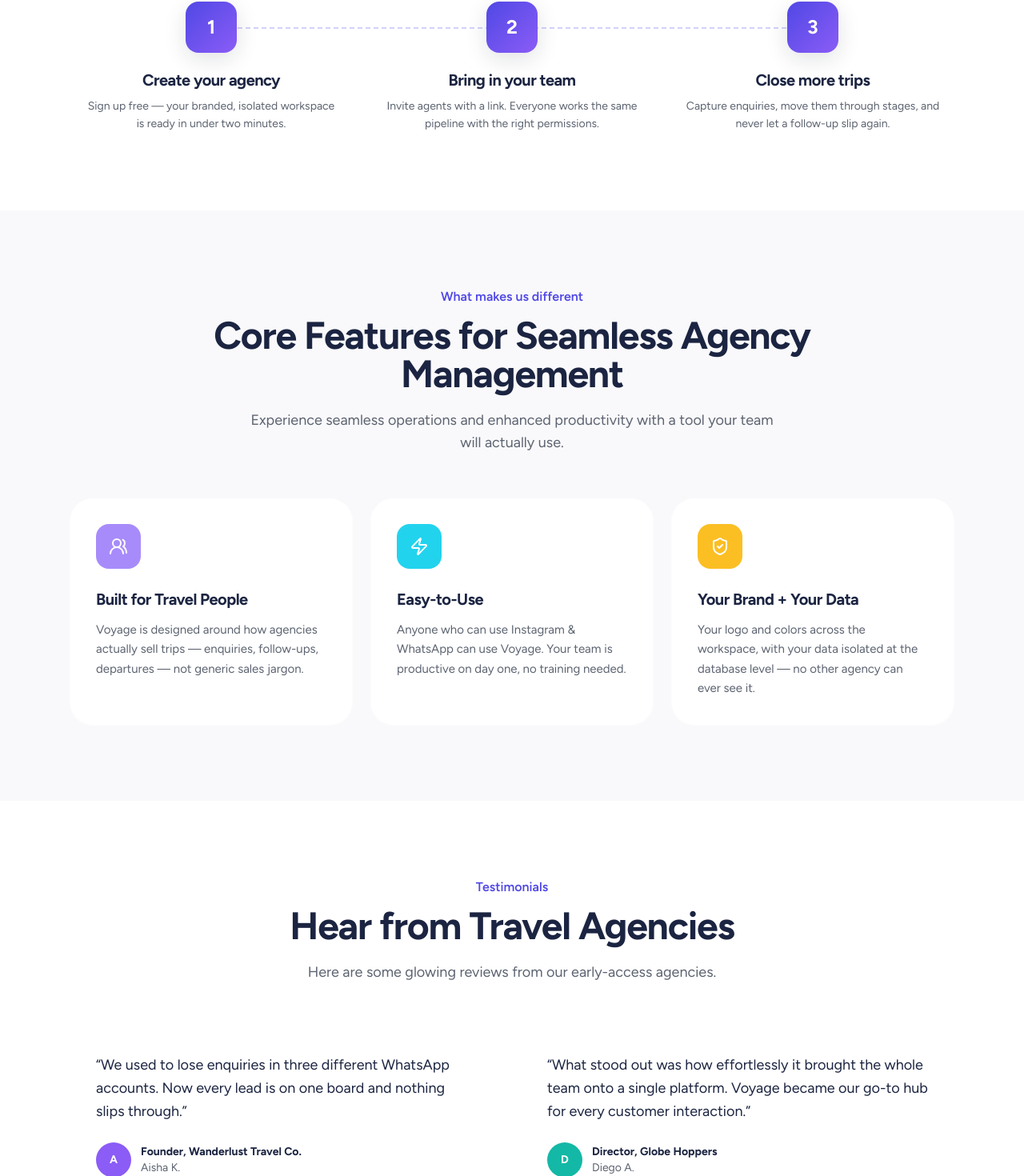
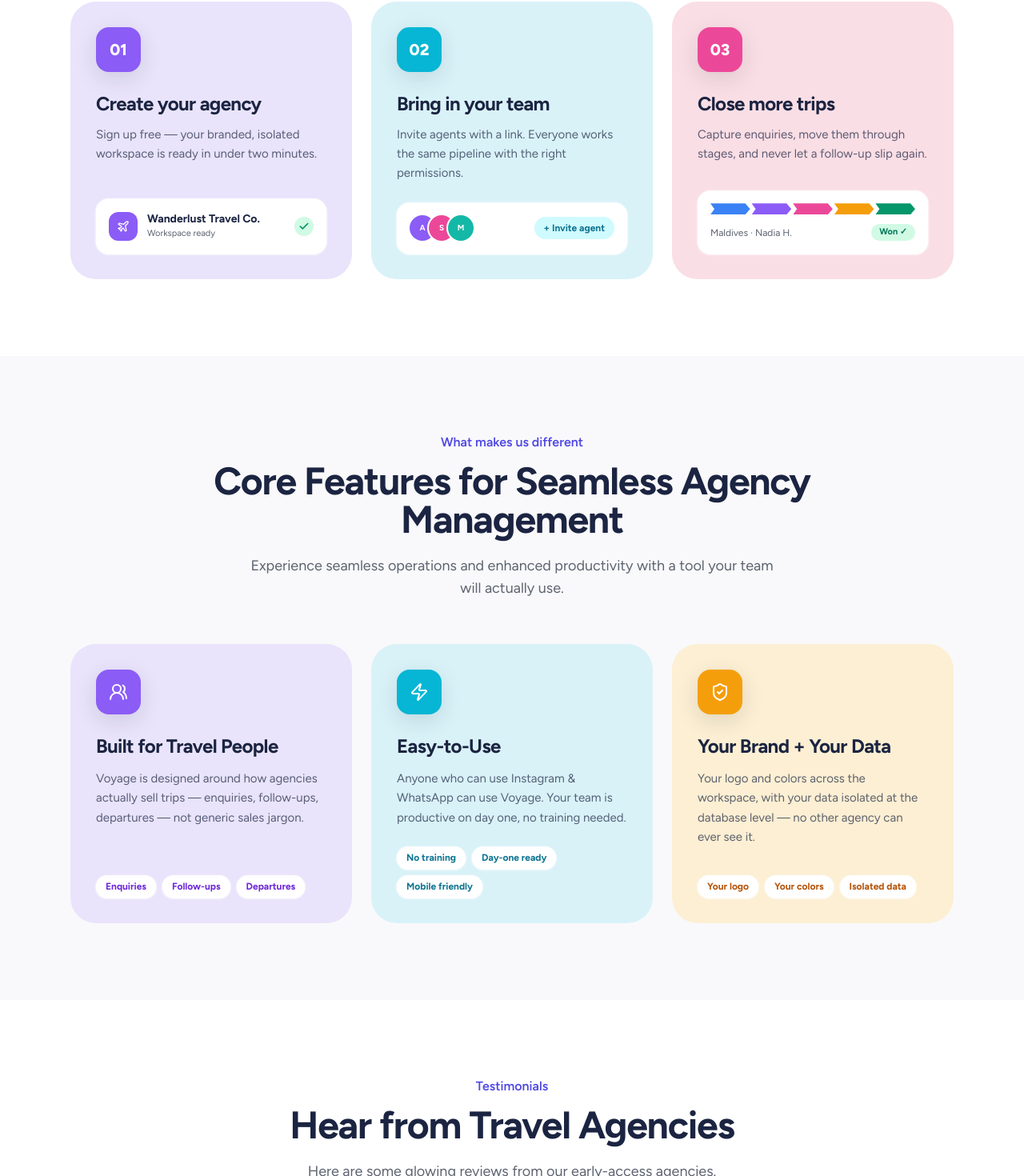
Before and after one commit to Manish01137/CRMTravelAgency, a React (Vite) app in the folder frontend/: page / in a window 1280 px wide. Shown: the part 5265-6735 px from the top of the page at 80% size. Built offline with nearby package versions, Linux system fonts and the light colour scheme; no server answers.

Commit message:
Colorful boxed redesign: getting-started steps, core features, testimonials

```diff
--- a/frontend/src/pages/LandingPage.tsx
+++ b/frontend/src/pages/LandingPage.tsx
@@ -1015,9 +1015,76 @@ function EcosystemSection() {
 /* ------------------------ NEW · how it works timeline ----------------------- */
 
 const STEPS = [
-  { n: 1, title: 'Create your agency', text: 'Sign up free — your branded, isolated workspace is ready in under two minutes.' },
-  { n: 2, title: 'Bring in your team', text: 'Invite agents with a link. Everyone works the same pipeline with the right permissions.' },
-  { n: 3, title: 'Close more trips', text: 'Capture enquiries, move them through stages, and never let a follow-up slip again.' },
+  {
+    n: '01',
+    title: 'Create your agency',
+    text: 'Sign up free — your branded, isolated workspace is ready in under two minutes.',
+    bg: 'bg-[#E9E4FB]',
+    tile: 'bg-violet-500',
+    inner: (
+      <div className="flex items-center gap-3 rounded-2xl bg-white p-4 shadow-card">
+        <span className="flex size-9 shrink-0 items-center justify-center rounded-xl bg-violet-500 text-white">
+          <Plane className="size-4" />
+        </span>
+        <div className="min-w-0 flex-1">
+          <p className="truncate text-sm font-bold text-foreground">Wanderlust Travel Co.</p>
+          <p className="text-[11px] text-muted-foreground">Workspace ready</p>
+        </div>
+        <span className="flex size-6 items-center justify-center rounded-full bg-emerald-100 text-emerald-600">
+          <Check className="size-3.5" strokeWidth={3} />
+        </span>
+      </div>
+    ),
+  },
+  {
+    n: '02',
+    title: 'Bring in your team',
+    text: 'Invite agents with a link. Everyone works the same pipeline with the right permissions.',
+    bg: 'bg-[#D9F2F8]',
+    tile: 'bg-cyan-500',
+    inner: (
+      <div className="flex items-center justify-between gap-3 rounded-2xl bg-white p-4 shadow-card">
+        <span className="flex -space-x-2">
+          {[
+            ['A', 'bg-violet-500'],
+            ['S', 'bg-pink-500'],
+            ['M', 'bg-teal-500'],
+          ].map(([letter, color]) => (
+            <span
+              key={letter}
+              className={cn('flex size-8 items-center justify-center rounded-full text-[10px] font-bold text-white ring-2 ring-white', color)}
+            >
+              {letter}
+            </span>
+          ))}
+        </span>
+        <span className="rounded-full bg-cyan-100 px-3 py-1.5 text-xs font-bold text-cyan-700">+ Invite agent</span>
+      </div>
+    ),
+  },
+  {
+    n: '03',
+    title: 'Close more trips',
+    text: 'Capture enquiries, move them through stages, and never let a follow-up slip again.',
+    bg: 'bg-[#FADEE5]',
+    tile: 'bg-pink-500',
+    inner: (
+      <div className="rounded-2xl bg-white p-4 shadow-card">
+        <div className="flex gap-0.5">
+          {['bg-blue-500', 'bg-violet-500', 'bg-pink-500', 'bg-amber-500', 'bg-emerald-600'].map((c, i) => (
+            <span
+              key={i}
+              className={cn('h-3.5 flex-1 [clip-path:polygon(0_0,calc(100%-6px)_0,100%_50%,calc(100%-6px)_100%,0_100%,5px_50%)]', c)}
+            />
+          ))}
+        </div>
+        <div className="mt-3 flex items-center justify-between">
+          <p className="text-xs text-muted-foreground">Maldives · Nadia H.</p>
+          <span className="rounded-full bg-emerald-100 px-2.5 py-0.5 text-[11px] font-bold text-emerald-700">Won ✓</span>
+        </div>
+      </div>
+    ),
+  },
 ];
 
 function HowItWorks() {
@@ -1026,29 +1093,28 @@ function HowItWorks() {
     <section id="how" className="py-24">
       <div className="mx-auto max-w-6xl px-4 sm:px-6">
         <SectionHeading eyebrow="Getting started" title="Up and Running in Minutes" subtitle="Three steps between you and a pipeline your whole team loves." />
-        <div className="relative mt-14 grid gap-10 md:grid-cols-3 md:gap-6">
-          {/* dashed connector */}
-          <div className="absolute left-[18%] right-[18%] top-8 hidden border-t-2 border-dashed border-primary/25 md:block" />
+        <div className="mt-14 grid gap-6 md:grid-cols-3">
           {STEPS.map((s, i) => (
             <motion.div
               key={s.n}
-              initial={reduce ? { opacity: 0 } : { opacity: 0, y: 32 }}
-              whileInView={reduce ? { opacity: 1 } : { opacity: 1, y: 0 }}
+              initial={reduce ? { opacity: 0 } : { opacity: 0, y: 44, rotate: i === 1 ? 0 : i === 0 ? -2 : 2 }}
+              whileInView={reduce ? { opacity: 1 } : { opacity: 1, y: 0, rotate: 0 }}
               viewport={VIEWPORT}
-              transition={{ duration: 0.55, delay: i * 0.18, ease: EASE }}
-              className="relative text-center"
+              transition={{ type: 'spring', stiffness: 130, damping: 17, delay: i * 0.15 }}
+              className={cn('flex h-full flex-col rounded-[2rem] p-7 transition-transform duration-300 hover:-translate-y-1.5 sm:p-8', s.bg)}
             >
               <motion.span
-                initial={reduce ? undefined : { scale: 0 }}
-                whileInView={reduce ? undefined : { scale: 1 }}
+                initial={reduce ? undefined : { scale: 0, rotate: -14 }}
+                whileInView={reduce ? undefined : { scale: 1, rotate: 0 }}
                 viewport={VIEWPORT}
-                transition={{ type: 'spring', stiffness: 260, damping: 15, delay: 0.1 + i * 0.18 }}
-                className="relative z-10 mx-auto flex size-16 items-center justify-center rounded-2xl bg-gradient-to-br from-primary to-violet-500 font-display text-2xl font-bold text-white shadow-pop"
+                transition={{ type: 'spring', stiffness: 260, damping: 14, delay: 0.12 + i * 0.15 }}
+                className={cn('flex size-14 items-center justify-center rounded-2xl font-display text-xl font-extrabold text-white shadow-pop', s.tile)}
               >
                 {s.n}
               </motion.span>
-              <h3 className="mt-5 font-display text-xl font-bold text-foreground">{s.title}</h3>
-              <p className="mx-auto mt-2 max-w-xs text-sm leading-relaxed text-muted-foreground">{s.text}</p>
+              <h3 className="mt-6 font-display text-2xl font-bold text-foreground">{s.title}</h3>
+              <p className="mt-2.5 text-[15px] leading-relaxed text-foreground/70">{s.text}</p>
+              <div className="mt-6 flex-1 content-end">{s.inner}</div>
             </motion.div>
           ))}
         </div>
@@ -1062,21 +1128,30 @@ function HowItWorks() {
 const CORE = [
   {
     Icon: UsersRound,
-    iconBg: 'bg-violet-400',
+    bg: 'bg-[#E9E4FB]',
+    tile: 'bg-violet-500',
+    chipCls: 'bg-white text-violet-700',
     title: 'Built for Travel People',
     text: 'Voyage is designed around how agencies actually sell trips — enquiries, follow-ups, departures — not generic sales jargon.',
+    chips: ['Enquiries', 'Follow-ups', 'Departures'],
   },
   {
     Icon: Zap,
-    iconBg: 'bg-cyan-400',
+    bg: 'bg-[#D9F2F8]',
+    tile: 'bg-cyan-500',
+    chipCls: 'bg-white text-cyan-700',
     title: 'Easy-to-Use',
     text: 'Anyone who can use Instagram & WhatsApp can use Voyage. Your team is productive on day one, no training needed.',
+    chips: ['No training', 'Day-one ready', 'Mobile friendly'],
   },
   {
     Icon: ShieldCheck,
-    iconBg: 'bg-amber-400',
+    bg: 'bg-[#FCEFD3]',
+    tile: 'bg-amber-500',
+    chipCls: 'bg-white text-amber-700',
     title: 'Your Brand + Your Data',
     text: 'Your logo and colors across the workspace, with your data isolated at the database level — no other agency can ever see it.',
+    chips: ['Your logo', 'Your colors', 'Isolated data'],
   },
 ];
 
@@ -1092,12 +1167,29 @@ function CoreSection() {
         <div className="mt-14 grid gap-6 md:grid-cols-3">
           {CORE.map((c, i) => (
             <FlipIn key={c.title} delay={i * 0.12}>
-              <div className="h-full rounded-[1.75rem] bg-card p-8 shadow-card transition-all duration-200 hover:-translate-y-1 hover:shadow-soft">
-                <span className={cn('flex h-14 w-14 items-center justify-center rounded-2xl text-white', c.iconBg)}>
+              <div
+                className={cn(
+                  'group flex h-full flex-col rounded-[2rem] p-8 transition-all duration-300 hover:-translate-y-1.5 hover:shadow-soft',
+                  c.bg,
+                )}
+              >
+                <span
+                  className={cn(
+                    'flex h-14 w-14 items-center justify-center rounded-2xl text-white shadow-pop transition-transform duration-300 group-hover:-rotate-6 group-hover:scale-110',
+                    c.tile,
+                  )}
+                >
                   <c.Icon className="size-6" />
                 </span>
-                <h3 className="mt-6 font-display text-xl font-bold text-foreground">{c.title}</h3>
-                <p className="mt-3 text-[15px] leading-relaxed text-muted-foreground">{c.text}</p>
+                <h3 className="mt-6 font-display text-2xl font-bold text-foreground">{c.title}</h3>
+                <p className="mt-3 flex-1 text-[15px] leading-relaxed text-foreground/70">{c.text}</p>
+                <div className="mt-6 flex flex-wrap gap-2">
+                  {c.chips.map((chip) => (
+                    <span key={chip} className={cn('rounded-full px-3 py-1.5 text-xs font-bold shadow-card', c.chipCls)}>
+                      {chip}
+                    </span>
+                  ))}
+                </div>
               </div>
             </FlipIn>
           ))}
@@ -1114,13 +1206,19 @@ const QUOTES = [
     quote: 'We used to lose enquiries in three different WhatsApp accounts. Now every lead is on one board and nothing slips through.',
     role: 'Founder, Wanderlust Travel Co.',
     name: 'Aisha K.',
+    bg: 'bg-[#E9E4FB]',
     avatarBg: 'bg-violet-500',
+    mark: 'text-violet-300',
+    tilt: -1.5,
   },
   {
     quote: 'What stood out was how effortlessly it brought the whole team onto a single platform. Voyage became our go-to hub for every customer interaction.',
     role: 'Director, Globe Hoppers',
     name: 'Diego A.',
+    bg: 'bg-[#D9F2E2]',
     avatarBg: 'bg-teal-500',
+    mark: 'text-teal-300',
+    tilt: 1.5,
   },
 ];
 
@@ -1134,22 +1232,47 @@ function QuotesSection() {
           {QUOTES.map((q, i) => (
             <motion.figure
               key={q.name}
-              initial={reduce ? { opacity: 0 } : { opacity: 0, scale: 0.93 }}
-              whileInView={reduce ? { opacity: 1 } : { opacity: 1, scale: 1 }}
+              initial={reduce ? { opacity: 0 } : { opacity: 0, y: 36, scale: 0.92, rotate: q.tilt * 2 }}
+              whileInView={reduce ? { opacity: 1 } : { opacity: 1, y: 0, scale: 1, rotate: q.tilt }}
+              whileHover={reduce ? undefined : { rotate: 0, y: -6 }}
               viewport={VIEWPORT}
-              transition={{ duration: 0.55, delay: i * 0.12, ease: EASE }}
-              className="h-full rounded-[1.75rem] bg-card p-8 shadow-card"
+              transition={{ type: 'spring', stiffness: 140, damping: 16, delay: i * 0.14 }}
+              className={cn('relative h-full overflow-hidden rounded-[2rem] p-8 sm:p-10', q.bg)}
             >
-              <blockquote className="text-lg leading-relaxed text-foreground">“{q.quote}”</blockquote>
-              <figcaption className="mt-6 flex items-center gap-3">
-                <span className={cn('flex size-11 items-center justify-center rounded-full font-display text-sm font-bold text-white', q.avatarBg)}>
+              {/* Decorative oversized quote mark */}
+              <span
+                aria-hidden
+                className={cn('pointer-events-none absolute -top-6 right-4 select-none font-display text-[9rem] font-extrabold leading-none', q.mark)}
+              >
+                ”
+              </span>
+              <div className="relative">
+                <div className="flex text-amber-400" aria-hidden>
+                  {Array.from({ length: 5 }).map((_, j) => (
+                    <motion.span
+                      key={j}
+                      initial={reduce ? undefined : { opacity: 0, scale: 0 }}
+                      whileInView={reduce ? undefined : { opacity: 1, scale: 1 }}
+                      viewport={VIEWPORT}
+                      transition={{ type: 'spring', stiffness: 320, damping: 15, delay: 0.25 + i * 0.14 + j * 0.06 }}
+                    >
+                      <Star className="size-4 fill-current" strokeWidth={0} />
+                    </motion.span>
+                  ))}
+                </div>
+                <blockquote className="mt-4 text-lg font-medium leading-relaxed text-foreground">
+                  “{q.quote}”
+                </blockquote>
+                <figcaption className="mt-7 flex items-center gap-3">
+                  <span className={cn('flex size-12 items-center justify-center rounded-full font-display text-base font-bold text-white ring-2 ring-white', q.avatarBg)}>
                     {q.name.slice(0, 1)}
                   </span>
                   <span>
                     <span className="block text-sm font-bold text-foreground">{q.role}</span>
-                  <span className="block text-sm text-muted-foreground">{q.name}</span>
+                    <span className="block text-sm text-foreground/60">{q.name}</span>
                   </span>
                 </figcaption>
+              </div>
             </motion.figure>
           ))}
         </div>
```
Lines whose indentation alone changed are shown as unchanged.
